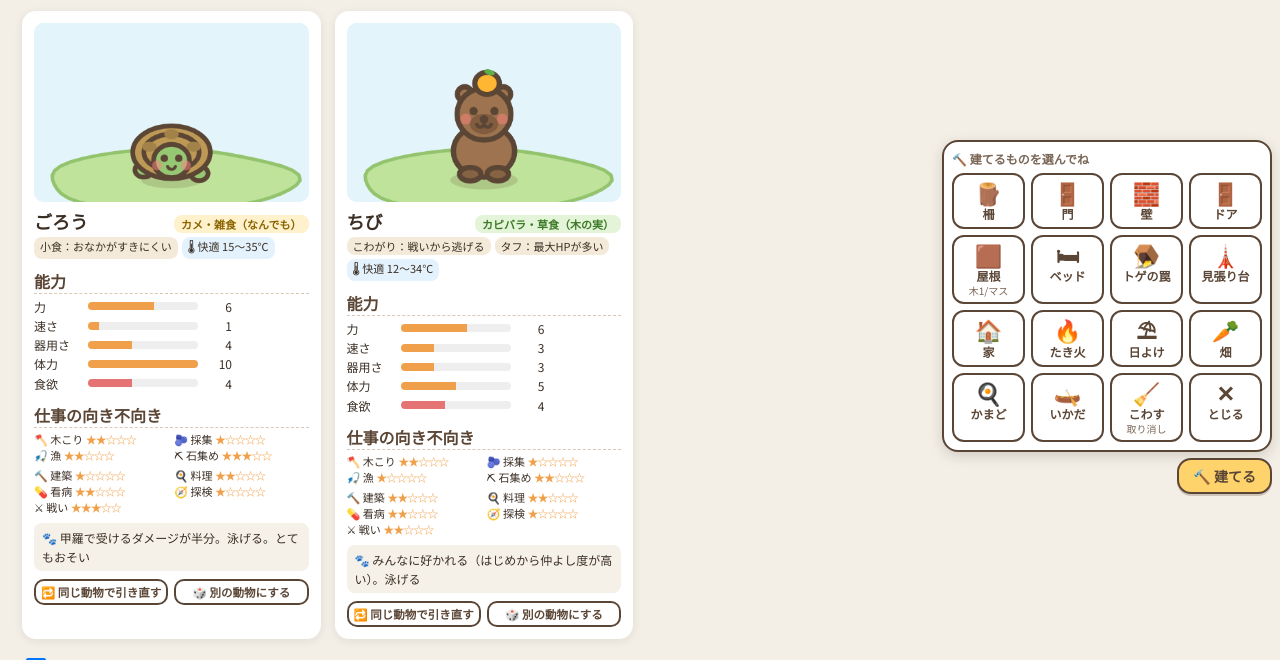
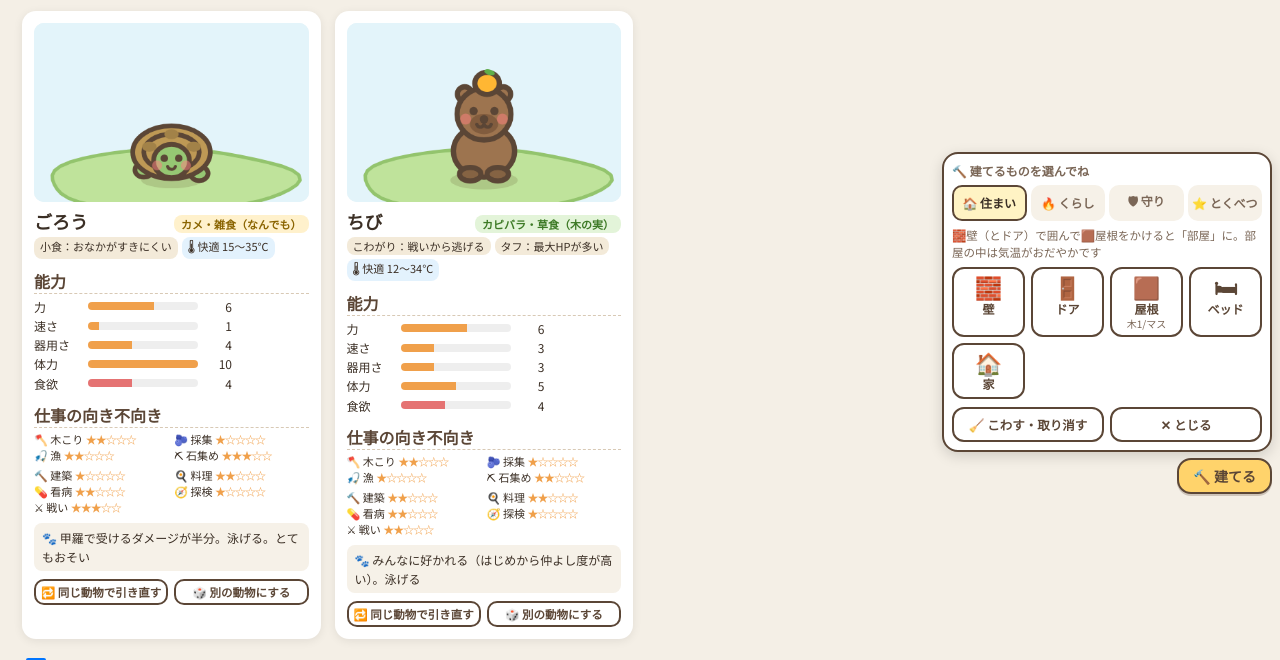
Before and after one commit to OkiMukku/doubutsu-island, a plain HTML site: page index.html in a window 1280 px wide. Both pictures are taken after a click on the button "🔨 建てる". Shown: the part 140-800 px from the top of the page. Drawn offline with Linux system fonts and the light colour scheme; a web font is replaced by a local one.

Commit message:
建てるメニューをタブで整理、チュートリアルを更新

```diff
--- a/index.html
+++ b/index.html
@@ -82,6 +82,12 @@
   /* 建てるメニュー */
   #build { position: fixed; right: 8px; bottom: 166px; display: flex; flex-direction: column; align-items: flex-end; gap: 6px; z-index: 25; }
   .bhead { grid-column: 1 / -1; font-size: 12px; font-weight: 700; color: #7a6656; }
+  #bTools .bcats { grid-column: 1 / -1; display: flex; gap: 4px; }
+  #bTools .bcats button { flex: 1; flex-direction: row; justify-content: center; min-width: 0; background: #f6f1e8; border: 2px solid transparent; border-radius: 10px; padding: 5px 2px; font-size: 12px; font-weight: 700; color: #7a6656; white-space: nowrap; }
+  #bTools .bcats button.on { background: #fff3c4; border-color: #5b4636; color: #3b2f25; }
+  .bdesc { grid-column: 1 / -1; font-size: 11.5px; color: #7a6656; line-height: 1.5; min-height: 1.5em; }
+  #bTools .bfoot { grid-column: 1 / -1; display: flex; gap: 6px; margin-top: 2px; }
+  #bTools .bfoot button { flex: 1; flex-direction: row; justify-content: center; font-size: 12.5px; padding: 6px 4px; }
   #bCur { display: none; background: #fff3c4; border: 2px solid #5b4636; border-radius: 14px; padding: 4px 6px 4px 12px; font-weight: 700; font-size: 13px; align-items: center; gap: 6px; box-shadow: 0 2px 0 rgba(91,70,54,.25); max-width: 94vw; }
   #build.picked #bCur { display: flex; }
   #bCur button { background: #fff; border: 2px solid #5b4636; border-radius: 10px; padding: 3px 10px; font-weight: 700; color: #5b4636; font-size: 12px; white-space: nowrap; }
@@ -219,7 +225,6 @@
     #build.picked #bTools { display: none !important; }
     #bTools button { min-width: 0 !important; padding: 6px 2px !important; font-size: 12px !important; }
     #bTools { overflow-x: hidden; }
-    .bhead::after { content: '（下にスクロールできます）'; font-weight: 400; }
     #sndPop { top: 44px; right: 6px; }
     #bigToast { font-size: 19px; padding: 12px 18px; }
     .mem { min-width: 58px; }
@@ -245,22 +250,23 @@
 <div id="build">
   <div id="bTools">
     <div class="bhead">🔨 建てるものを選んでね</div>
-    <button data-b="fence"><span class="bi">🪵</span>柵<small></small></button>
-    <button data-b="gate"><span class="bi">🚪</span>門<small></small></button>
-    <button data-b="wall"><span class="bi">🧱</span>壁<small></small></button>
-    <button data-b="door"><span class="bi">🚪</span>ドア<small></small></button>
-    <button data-b="roof"><span class="bi">🟫</span>屋根<small>木1/マス</small></button>
-    <button data-b="bed"><span class="bi">🛏</span>ベッド<small></small></button>
-    <button data-b="trap"><span class="bi">🪤</span>トゲの罠<small></small></button>
-    <button data-b="tower"><span class="bi">🗼</span>見張り台<small></small></button>
-    <button data-b="house"><span class="bi">🏠</span>家<small></small></button>
-    <button data-b="fire"><span class="bi">🔥</span>たき火<small></small></button>
-    <button data-b="shade"><span class="bi">⛱</span>日よけ<small></small></button>
-    <button data-b="farm"><span class="bi">🥕</span>畑<small></small></button>
-    <button data-b="kitchen"><span class="bi">🍳</span>かまど<small></small></button>
-    <button data-b="raft"><span class="bi">🛶</span>いかだ<small></small></button>
-    <button data-b="remove"><span class="bi">🧹</span>こわす<small>取り消し</small></button>
-    <button data-b="none"><span class="bi">✕</span>とじる<small>　</small></button>
+    <div class="bcats"><button data-cat="home">🏠 住まい</button><button data-cat="life">🔥 くらし</button><button data-cat="guard">🛡 守り</button><button data-cat="special">⭐ とくべつ</button></div>
+    <div class="bdesc" id="bDesc"></div>
+    <button data-b="wall" data-c="home"><span class="bi">🧱</span>壁<small></small></button>
+    <button data-b="door" data-c="home"><span class="bi">🚪</span>ドア<small></small></button>
+    <button data-b="roof" data-c="home"><span class="bi">🟫</span>屋根<small>木1/マス</small></button>
+    <button data-b="bed" data-c="home"><span class="bi">🛏</span>ベッド<small></small></button>
+    <button data-b="house" data-c="home"><span class="bi">🏠</span>家<small></small></button>
+    <button data-b="fire" data-c="life"><span class="bi">🔥</span>たき火<small></small></button>
+    <button data-b="shade" data-c="life"><span class="bi">⛱</span>日よけ<small></small></button>
+    <button data-b="farm" data-c="life"><span class="bi">🥕</span>畑<small></small></button>
+    <button data-b="kitchen" data-c="life"><span class="bi">🍳</span>かまど<small></small></button>
+    <button data-b="fence" data-c="guard"><span class="bi">🪵</span>柵<small></small></button>
+    <button data-b="gate" data-c="guard"><span class="bi">🚪</span>門<small></small></button>
+    <button data-b="trap" data-c="guard"><span class="bi">🪤</span>トゲの罠<small></small></button>
+    <button data-b="tower" data-c="guard"><span class="bi">🗼</span>見張り台<small></small></button>
+    <button data-b="raft" data-c="special"><span class="bi">🛶</span>いかだ<small></small></button>
+    <div class="bfoot"><button data-b="remove">🧹 こわす・取り消す</button><button data-b="none">✕ とじる</button></div>
   </div>
   <div id="bCur"><span id="bCurTxt"></span><button id="bChange">かえる</button><button id="bStop">やめる</button></div>
   <button id="bOpen">🔨 建てる</button>
@@ -3585,7 +3591,7 @@ const BHINT = {
 };
 function setBuildMode(m) {
   buildMode = m && m !== 'none' ? m : null;
-  document.querySelectorAll('#bTools button').forEach(b => b.classList.toggle('on', b.dataset.b === buildMode));
+  document.querySelectorAll('#bTools button[data-b]').forEach(b => b.classList.toggle('on', b.dataset.b === buildMode));
   $('bHint').style.display = buildMode ? 'block' : 'none';
   if (buildMode) $('bHint').textContent = BHINT[buildMode];
   $('build').classList.toggle('picked', !!buildMode);
@@ -3601,7 +3607,22 @@ $('bOpen').onclick = () => {
   $('bOpen').classList.toggle('on', open);
   if (!open) setBuildMode(null);
 };
-document.querySelectorAll('#bTools button').forEach(b => b.onclick = () => {
+// 建てるメニューのタブ（住まい・くらし・守り・とくべつ）
+const BCAT_DESC = {
+  home: '🧱壁（とドア）で囲んで🟫屋根をかけると「部屋」に。部屋の中は気温がおだやかです',
+  life: '暖かさ・涼しさ・食べ物のための建物です',
+  guard: '大ガニや野生の群れから、キャンプを守る建物です',
+  special: '島を出るためのいかだ（浜辺に1つだけ置けます）',
+};
+function setBCat(cat) {
+  G.bcat = cat;
+  document.querySelectorAll('#bTools .bcats button').forEach(b => b.classList.toggle('on', b.dataset.cat === cat));
+  document.querySelectorAll('#bTools button[data-c]').forEach(b => { b.style.display = b.dataset.c === cat ? '' : 'none'; });
+  $('bDesc').textContent = BCAT_DESC[cat];
+}
+document.querySelectorAll('#bTools .bcats button').forEach(b => b.onclick = () => setBCat(b.dataset.cat));
+setBCat('home');
+document.querySelectorAll('#bTools button[data-b]').forEach(b => b.onclick = () => {
   if (b.dataset.b === 'none') { $('bTools').style.display = 'none'; $('bOpen').classList.remove('on'); setBuildMode(null); return; }
   setBuildMode(buildMode === b.dataset.b ? null : b.dataset.b);
 });
@@ -3798,13 +3819,15 @@ const TUT = [
   { t: '動物をタップしてみよう', x: () => '島の動物か、画面下の<b>動物ボタン</b>をタップしてください。能力・おなか・なかよし度などが見られます。', ok: () => !!G.selected, hl: 'team' },
   { t: '仕事の優先度を決めてみよう', x: () => '動物のパネルの「<b>仕事の優先度</b>」で、<b>木こり</b>の数字をタップして「<b>1</b>」にしてみましょう。1がいちばん先にやる仕事、✕はしない仕事です。★が多い仕事ほど得意です。右上の📋で全員分をまとめて見られます。', ok: () => G.animals.some(a => a.prio && a.prio.chop === 1), hl: 'pprio', next: true },
   { t: '木を15こ集めよう', x: () => '動物が木を切ってキャンプへ運びます。待つのが長いときは、右上の <b>▶▶</b> で早送りできます。', p: () => `🪵 木 ${Math.min(15, G.stock.wood)} / 15`, ok: () => G.stock.wood >= 15, hl: 'speed', reward: () => { G.stock.berry += 5; return '🫐 木の実 +5'; } },
-  { t: 'たき火を建てよう', x: () => '右下の「<b>🔨 建てる</b>」→「<b>🔥 たき火</b>」を選んで、キャンプの近く（緑の四角が出る場所）をタップします。置くと「建築」担当の動物が建てに行きます。たき火のまわりは暖かくなります。', ok: () => countB('fire') >= 1, hl: 'bOpen', reward: () => { G.stock.wood += 5; return '🪵 木 +5'; } },
-  { t: '石を10こ集めよう', x: () => '家を建てるには石が必要です。だれかの担当を「<b>⛏ 石集め</b>」にすると早く集まります（岩場や石のある場所へ行きます）。', p: () => `🪨 石 ${Math.min(10, G.stock.stone)} / 10`, ok: () => G.stock.stone >= 10 },
-  { t: '家を建てよう', x: () => '「🔨 建てる」→「<b>🏠 家</b>」（木25・石10）。家は2匹まで中で眠れて、<b>カニにおそわれず</b>、冬は暖かく夏は涼しい場所です。', p: () => G.stock.wood < 25 || G.stock.stone < 10 ? `材料：🪵 ${G.stock.wood}/25　🪨 ${G.stock.stone}/10` : '材料はそろっています！', ok: () => countB('house') >= 1, hl: 'bOpen', reward: () => { G.stock.fish += 5; return '🐟 魚 +5'; } },
-  { t: 'はじめての夜をこえよう', x: () => '夜はみんな焚き火のそばや家で眠ります。<b>2日目の夜からは、浜辺に大ガニが上陸</b>してきます。戦いに強い動物が迎えうちます。', p: () => `${G.day}日目`, ok: () => G.day >= 2 && hour() >= 6 },
+  { t: 'たき火を建てよう', x: () => '右下の「<b>🔨 建てる</b>」→「<b>🔥 くらし</b>」→「<b>🔥 たき火</b>」を選んで、キャンプの近く（緑の四角が出る場所）をタップします。置くと「建築」担当の動物が建てに行きます。たき火のまわりは暖かくなります。', ok: () => countB('fire') >= 1, hl: 'bOpen', reward: () => { G.stock.wood += 5; return '🪵 木 +5'; } },
+  { t: '石を10こ集めよう', x: () => '家や見張り台を建てるには石が必要です。だれかの<b>仕事の優先度</b>で「<b>⛏ 石集め</b>」を<b>1</b>にすると早く集まります（岩場や石のある場所へ行きます）。', p: () => `🪨 石 ${Math.min(10, G.stock.stone)} / 10`, ok: () => G.stock.stone >= 10 },
+  { t: '家を建てよう', x: () => '「🔨 建てる」→「<b>🏠 住まい</b>」→「<b>🏠 家</b>」（木25・石10）。家は2匹まで中で眠れて、<b>カニにおそわれず</b>、冬は暖かく夏は涼しい場所です。', p: () => G.stock.wood < 25 || G.stock.stone < 10 ? `材料：🪵 ${G.stock.wood}/25　🪨 ${G.stock.stone}/10` : '材料はそろっています！', ok: () => countB('house') >= 1, hl: 'bOpen', reward: () => { G.stock.fish += 5; return '🐟 魚 +5'; } },
+  { t: 'はじめての夜をこえよう', x: () => '夜はみんな焚き火のそばや家・ベッドで眠ります。<b>2日目の夜からは、浜辺に大ガニが上陸</b>してきます。戦いに強い動物が迎えうちます。襲来のお知らせの「<b>⚔ みんなで戦う</b>」「<b>🏠 みんな避難</b>」で指示も出せます。', p: () => `${G.day}日目`, ok: () => G.day >= 2 && hour() >= 6 },
   { t: '新しい仲間をむかえよう', x: () => 'ときどき<b>浜辺に動物が流れつきます</b>。お知らせの「🐾 仲間にする」で仲間になります。肉食の動物は、おなかがすくと小さな草食動物をねらうことがあるので、<b>相性の注意</b>も見て選びましょう。', p: () => `仲間 ${alive().length}匹（3匹になったらクリア）`, ok: () => alive().length >= 3, reward: () => { G.stock.berry += 5; G.stock.fish += 5; return '🫐 +5　🐟 +5'; } },
-  { t: '柵と門でキャンプを囲もう', x: () => '「🔨 建てる」→「<b>🪵 柵</b>」は、なぞるように<b>ドラッグ</b>すると並べて置けます。柵はカニも動物も通れないので、出入り口に「<b>🚪 門</b>」をつけましょう（仲間だけ通れます）。', p: () => `柵 ${Math.min(10, countB('fence'))} / 10　門 ${Math.min(1, countB('gate'))} / 1`, ok: () => countB('fence') >= 10 && countB('gate') >= 1, hl: 'bOpen' },
-  { t: '冬にそなえよう', x: () => '冬は木の実が実らず、魚も減ります。秋のうちに<b>食べ物をためて</b>おきましょう。寒さに弱い動物は家に住ませて、たき火のそばで温めてあげてください。', p: () => `🫐+🐟 ${Math.min(40, G.stock.berry + G.stock.fish)} / 40`, ok: () => G.stock.berry + G.stock.fish >= 40 },
+  { t: '「？」を調べよう', x: () => '島のあちこちに<b>「？」マーク</b>が隠れています。探検していると見つかって、動物が調べに行きます。だれかの<b>仕事の優先度</b>で「<b>🧭 探検</b>」を<b>1</b>にすると早く見つかります。はちみつ・地図・化石など、いろいろなものが出てきます。', p: () => `🔍 発見 ${Math.min(1, G.found || 0)} / 1`, ok: () => (G.found || 0) >= 1, hl: 'pprio' },
+  { t: '柵と門でキャンプを囲もう', x: () => '「🔨 建てる」→「<b>🛡 守り</b>」→「<b>🪵 柵</b>」は、なぞるように<b>ドラッグ</b>すると並べて置けます。柵はカニも動物も通れないので、出入り口に「<b>🚪 門</b>」をつけましょう（仲間だけ通れます）。<b>🪤 トゲの罠</b>や<b>🗼 見張り台</b>も、大ガニ対策に役立ちます。', p: () => `柵 ${Math.min(10, countB('fence'))} / 10　門 ${Math.min(1, countB('gate'))} / 1`, ok: () => countB('fence') >= 10 && countB('gate') >= 1, hl: 'bOpen' },
+  { t: '部屋を作ろう', x: () => '「🔨 建てる」→「<b>🏠 住まい</b>」で、<b>🧱 壁</b>（と🚪 ドア）でまわりを囲んで、中に<b>🟫 屋根</b>をなぞってかけると「<b>部屋</b>」になります。部屋の中は気温がおだやかで、地図に「🌡18℃」と出ます。中に<b>🛏 ベッド</b>や<b>🔥 たき火</b>を置くと、さらに快適です。', p: () => G.rooms.length ? '部屋ができました！' : 'すき間があると、屋根が灰色のしま模様になります', ok: () => G.rooms.length >= 1, hl: 'bOpen' },
+  { t: '冬にそなえよう', x: () => '冬は木の実が実らず、魚も減ります。秋のうちに<b>食べ物をためて</b>おきましょう（料理にすると、いたまず長持ち）。寒さに弱い動物は、部屋や家で眠らせて、たき火のそばで温めてあげてください。', p: () => `🫐+🐟 ${Math.min(40, G.stock.berry + G.stock.fish)} / 40`, ok: () => G.stock.berry + G.stock.fish >= 40 },
   { t: 'チュートリアルクリア！🎉', x: () => 'これで島の暮らしの基本はばっちりです。ここからは自由に、動物たちと島を開拓してください。困ったら右上の「？」を見てくださいね。', next: true, last: true },
 ];
 let tutHl = null;
```
